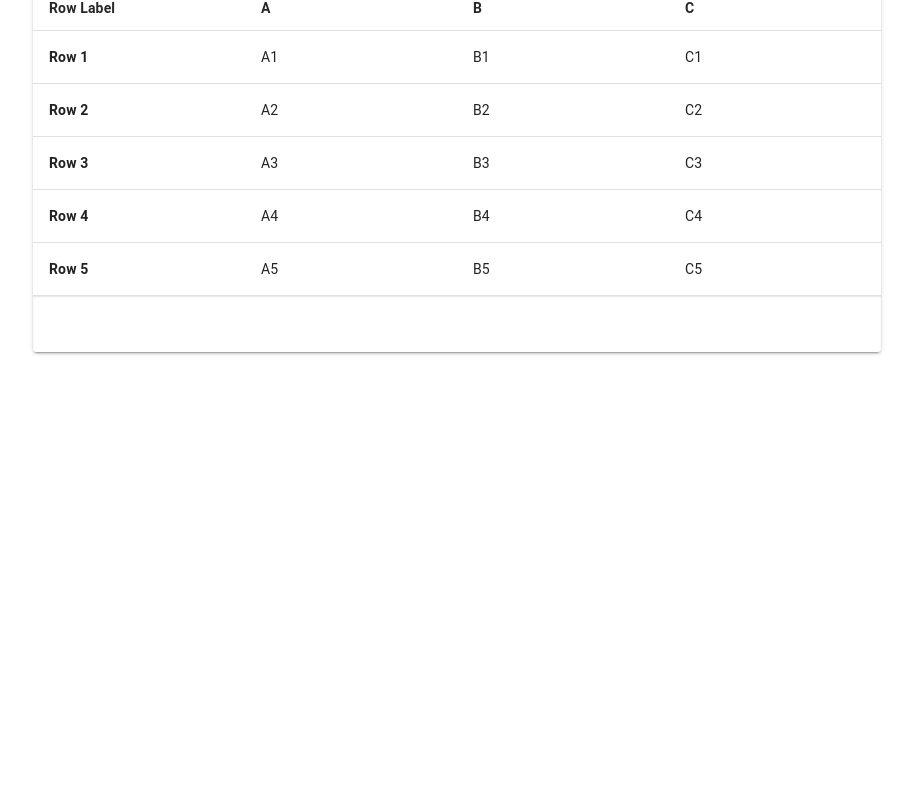
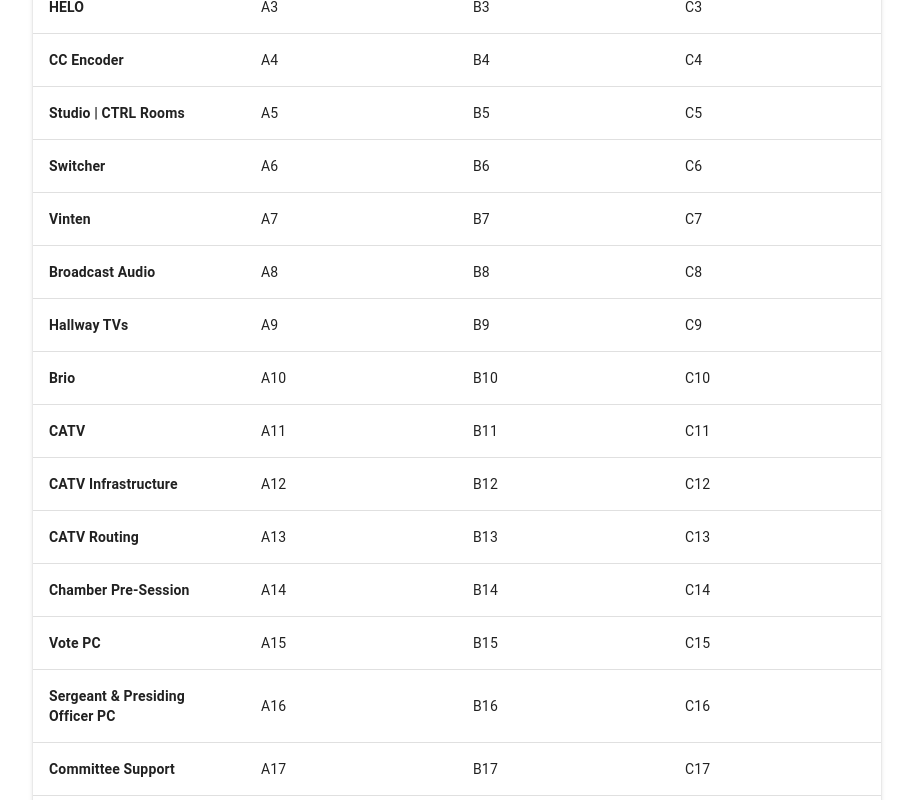
Before and after one commit to jackie-ou/headless-react-table, a React (Vite) app: page / in a window 1280 px wide. Shown: the part 260-1060 px from the top of the page, without its empty margins (183-1096 px from the left). Before the commit the page ends 800 px from the top, so only its background shows below. Built offline with nearby package versions, Linux system fonts and the light colour scheme.

Commit message:
Add content

```diff
--- a/src/Table.jsx
+++ b/src/Table.jsx
@@ -3,11 +3,34 @@
 
 const generateData = () => {
   const columnLabels = ["A", "B", "C"];
-  const rowsCount = 5;
+  const rowLabels = [
+    "AV Infrastructure",
+    "Elemental",
+    "HELO",
+    "CC Encoder",
+    "Studio | CTRL Rooms",
+    "Switcher",
+    "Vinten",
+    "Broadcast Audio",
+    "Hallway TVs",
+    "Brio",
+    "CATV",
+    "CATV Infrastructure",
+    "CATV Routing",
+    "Chamber Pre-Session",
+    "Vote PC",
+    "Sergeant & Presiding Officer PC",
+    "Committee Support",
+    "WebEx",
+    "Room TV",
+    "Microphones (In-Room Audio)",
+    "Webpage Link Active",
+  ];
+  const rowsCount = rowLabels.length; // Use the length of rowLabels
   const data = [];
   for (let rowIndex = 0; rowIndex < rowsCount; rowIndex++) {
     const rowId = rowIndex + 1;
-    const rowData = { rowLabel: `Row ${rowId}`, row: rowId }; // Add rowLabel here
+    const rowData = { rowLabel: rowLabels[rowIndex], row: rowId }; // Set rowLabel dynamically
     for (const label of columnLabels) {
       const cellValue = `${label}${rowId}`; // Generate cell value
       rowData[label] = cellValue; // Add cell value to the row
@@ -19,11 +42,19 @@
 
 const Table = () => {
   const [data, setData] = useState(generateData());
+  const getToday = () => {
+    const today = new Date();
+    return today.toLocaleDateString("en-US", {
+      year: "numeric",
+      month: "long",
+      day: "numeric",
+    });
+  };
   const columnLabels = ["A", "B", "C"];
   const columns = [
     {
       accessorKey: "rowLabel",
-      header: "Row Label",
+      header: getToday(), // Set today's date as the header
       enableEditing: false,
       muiTableBodyCellProps: {
         sx: { fontWeight: "bold" },
```
